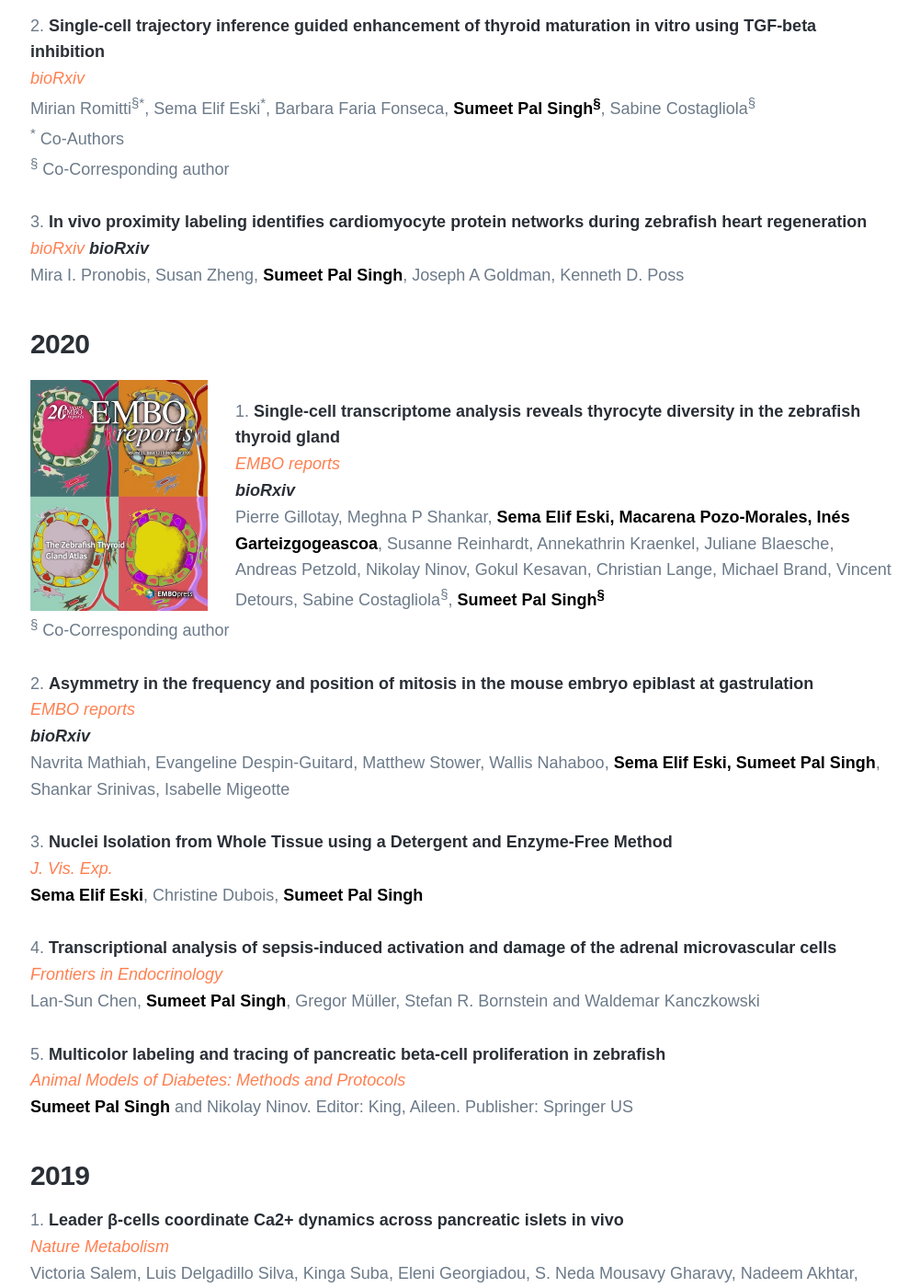
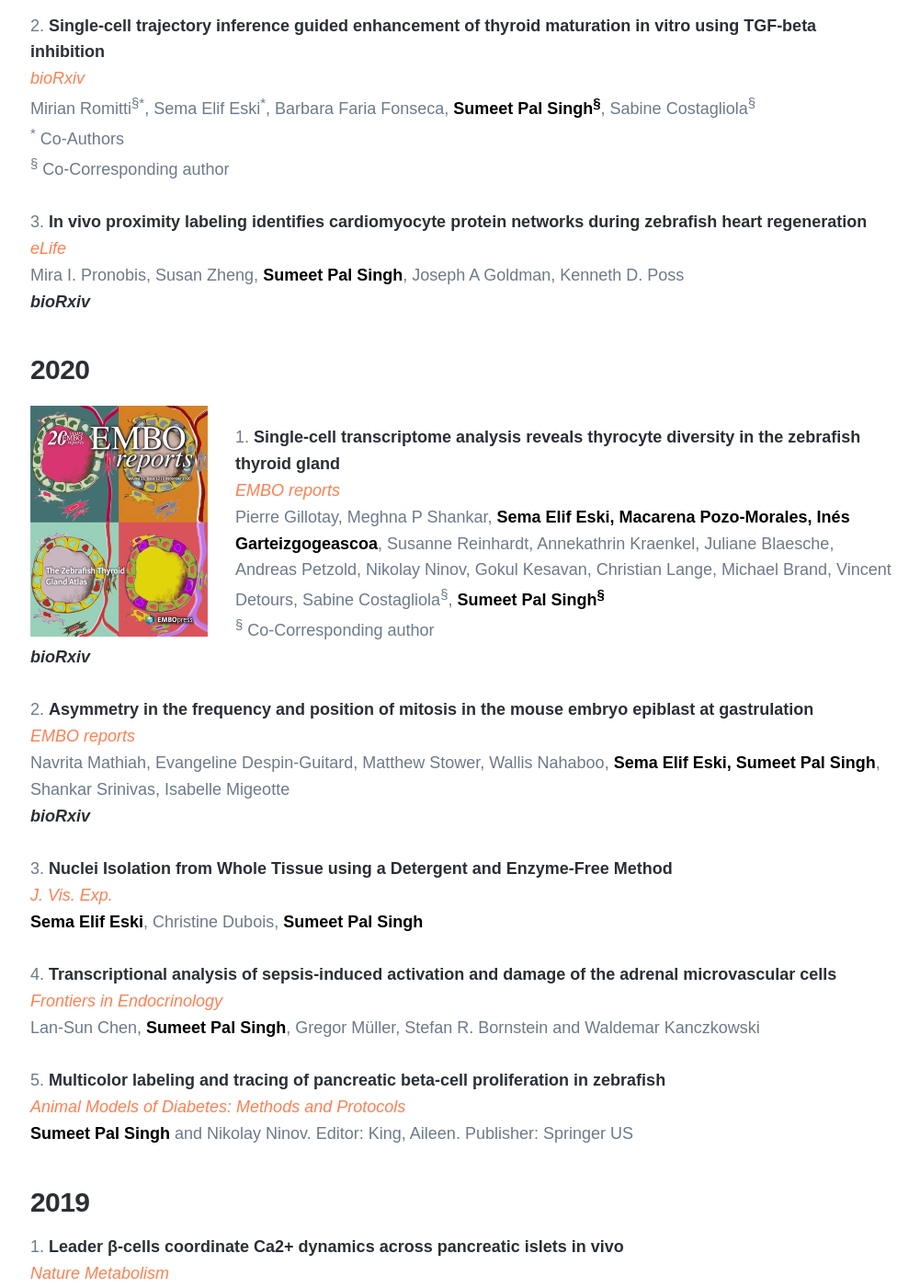
Before and after one commit to sumeetpalsingh/sumeetpalsingh.github.io, a Jekyll site: the page built from _pages/publications.md, in a window 1280 px wide and 1400 px high, scrolled down 849 px. Shown: the whole window at 92% size, without its empty margins (137-1138 px from the left). Built offline with Jekyll 4.4.1, drawn with Linux system fonts in a browser that asks for light colours; nearby versions of some CDN libraries; some web fonts are replaced.

Commit message:
Update publications.md

```diff
--- a/_pages/publications.md
+++ b/_pages/publications.md
@@ -20,22 +20,22 @@ featured_image: /images/demo/publications.jpg
   <sup>§</sup> Co-Corresponding author
   <br/>
 1. [In vivo proximity labeling identifies cardiomyocyte protein networks during zebrafish heart regeneration](https://elifesciences.org/articles/66079)
-  <span style="color:coral">*bioRxiv*</span>
+  <span style="color:coral">*eLife*</span>
+  Mira I. Pronobis, Susan Zheng, <span style="color:black">**Sumeet Pal Singh**</span>, Joseph A Goldman, Kenneth D. Poss
   [*bioRxiv*](https://doi.org/10.1101/2021.01.19.427246)
-  Mira I. Pronobis, Susan Zheng, <span style="color:black">**Sumeet Pal Singh**</span>, Joseph A Goldman, Kenneth D. Poss
 
 ### 2020
 <img src="/images/publications/EMBOCover_Small.jpeg" alt="EMBO_Cover" style="float:left;width:193px;height:251px;margin:-20px 30px 0px 0px">
 1. [Single-cell transcriptome analysis reveals thyrocyte diversity in the zebrafish thyroid gland](https://doi.org/10.15252/embr.202050612)
   <span style="color:coral">*EMBO reports*</span>
-  [*bioRxiv*](https://www.biorxiv.org/content/10.1101/2020.01.13.891630v2)
   Pierre Gillotay, Meghna P Shankar, <span style="color:black">**Sema Elif Eski, Macarena Pozo-Morales, Inés Garteizgogeascoa**</span>, Susanne Reinhardt, Annekathrin Kraenkel, Juliane Blaesche, Andreas Petzold, Nikolay Ninov, Gokul Kesavan, Christian Lange, Michael Brand, Vincent Detours, Sabine Costagliola<sup>§</sup>, <span style="color:black">**Sumeet Pal Singh<sup>§</sup>**</span>
   <sup>§</sup> Co-Corresponding author
+  [*bioRxiv*](https://www.biorxiv.org/content/10.1101/2020.01.13.891630v2)
   <br/>
 1. [Asymmetry in the frequency and position of mitosis in the mouse embryo epiblast at gastrulation](https://doi.org/10.15252/embr.202050944)
   <span style="color:coral">*EMBO reports*</span>
+  Navrita Mathiah,  Evangeline Despin-Guitard,  Matthew Stower,  Wallis Nahaboo,  <span style="color:black">**Sema Elif Eski, Sumeet Pal Singh**</span>, Shankar Srinivas, Isabelle Migeotte
   [*bioRxiv*](https://doi.org/10.1101/2020.02.21.959080)
-  Navrita Mathiah,  Evangeline Despin-Guitard,  Matthew Stower,  Wallis Nahaboo,  <span style="color:black">**Sema Elif Eski, Sumeet Pal Singh**</span>, Shankar Srinivas, Isabelle Migeotte
   <br/>
 1. [Nuclei Isolation from Whole Tissue using a Detergent and Enzyme-Free Method](https://www.jove.com/t/61471/nuclei-isolation-from-whole-tissue-using-detergent-enzyme-free)
   <span style="color:coral">*J. Vis. Exp.*</span>
@@ -64,9 +64,9 @@ featured_image: /images/demo/publications.jpg
 
 1. [Machine learning based classification of cells into chronological stages using single-cell transcriptomics](https://www.nature.com/articles/s41598-018-35218-5)
   <span style="color:coral">*Scientific Reports*</span>
-  [*bioRxiv*](https://doi.org/10.1101/303214)
   <span style="color:black">**Sumeet Pal Singh<sup>§</sup>**</span>, Sharan Janjuha, Samata Chaudhuri, Susanne Reinhardt, Annekathrin Kränkel, Sevina Dietz, Anne Eugster, Halil Bilgin, Selçuk Korkmaz, Gökmen Zararsız, Nikolay Ninov & John E. Reid
   <sup>§</sup> Corresponding author
+  [*bioRxiv*](https://doi.org/10.1101/303214)
   <br/>
 1. [In Toto Imaging of Dynamic Osteoblast Behaviors in Regenerating Skeletal Bone](https://www.cell.com/current-biology/fulltext/S0960-9822(18)31419-2)
   <span style="color:coral">*Current Biology*</span>
```
